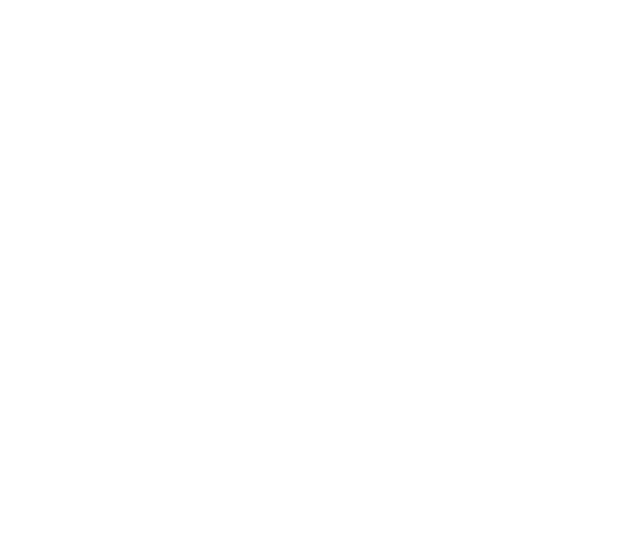
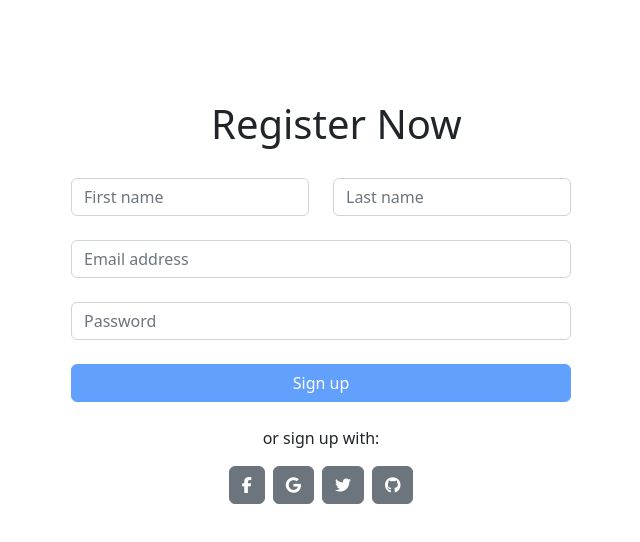
Before and after one commit to Sallyzahran/BooksWebsite-Angular, an Angular app: page /register in a window 1280 px wide. Before the commit this address led to /. Shown: the top 542 px of the page, without its empty margins (429-1069 px from the left). Built offline with nearby package versions, Linux system fonts and the light colour scheme.

Commit message:
Adding registerComponent

```diff
--- /dev/null
+++ b/src/app/register/register.component.css
@@ -0,0 +1,18 @@
+
+form{
+
+    display: flex;
+    flex-direction: column;
+    width: 500px;
+    height: 500px;
+    /* justify-content: center; */
+    margin-left: 500px;
+    margin-top: 100px;
+
+
+}
+h1{
+    margin-left: 140px;
+    margin-bottom: 30px;
+
+}
--- /dev/null
+++ b/src/app/register/register.component.html
@@ -0,0 +1,91 @@
+
+<form [formGroup]="registerForm" (ngSubmit)="submitRegisterForm()">
+    <h1>Register Now</h1>
+    <!-- 2 column grid layout with text inputs for the first and last names -->
+    <div class="row mb-4">
+
+      <div class="col">
+
+        <div class="form-outline">
+          <input
+          type="text"
+           id="form3Example1"
+           class="form-control"
+           placeholder="First name"
+           name="firstName"
+           formControlName="firstName"
+           />
+           <div class="text-danger" *ngIf="registerForm.controls['firstName'].touched && registerForm.controls['firstName'].invalid " >
+            <span *ngIf="registerForm.controls['firstName']?.errors?.['required']">This field is required</span>
+           </div>
+
+        </div>
+      </div>
+      <div class="col">
+        <div class="form-outline">
+          <input type="text" id="form3Example2" class="form-control" placeholder="Last name"
+          name="lastName"
+          formControlName="lastName"
+          />
+          <div class="text-danger" *ngIf="registerForm.controls['lastName'].touched && registerForm.controls['lastName'].invalid " >
+            <span *ngIf="registerForm.controls['lastName']?.errors?.['required']">This field is required</span>
+
+          </div>
+
+</div>
+        </div>
+      </div>
+
+
+    <!-- Email input -->
+    <div class="form-outline mb-4">
+      <input type="email" id="form3Example3" class="form-control" placeholder="Email address"
+      name="email"
+      formControlName="email"
+      />
+      <div  class="text-danger" *ngIf="registerForm.controls['email'].touched && registerForm.controls['email'].invalid " >
+        <span *ngIf="registerForm.controls['email']?.errors?.['required']">This field is required</span>
+        <span *ngIf="registerForm.controls['email']?.errors?.['pattern']">This email is invalid</span>
+      </div>
+    </div>
+
+    <!-- Password input -->
+    <div class="form-outline mb-4">
+      <input type="password" id="form3Example4" class="form-control" placeholder="Password"
+      name="password"
+      formControlName="password"
+      />
+      <div class="text-danger" *ngIf="registerForm.controls['password'].touched && registerForm.controls['password'].invalid " >
+        <span *ngIf="registerForm.controls['password']?.errors?.['required']">This field is required</span>
+        <span *ngIf="registerForm.controls['password']?.errors?.['pattern']">
+          password must have at least 8 characters , contains at least one lowercase ,
+           one uppercase ,
+            one digit
+          and one special character
+        </span>
+      </div>
+    </div>
+
+    <!-- Submit button -->
+    <button type="submit" class="btn btn-primary btn-block mb-4" [disabled]="registerForm.invalid">Sign up</button>
+
+    <!-- Register buttons -->
+    <div class="text-center">
+      <p>or sign up with:</p>
+      <button type="button" class="btn btn-secondary btn-floating mx-1">
+        <i class="fab fa-facebook-f"></i>
+      </button>
+
+      <button type="button" class="btn btn-secondary btn-floating mx-1">
+        <i class="fab fa-google"></i>
+      </button>
+
+      <button type="button" class="btn btn-secondary btn-floating mx-1">
+        <i class="fab fa-twitter"></i>
+      </button>
+
+      <button type="button" class="btn btn-secondary btn-floating mx-1">
+        <i class="fab fa-github"></i>
+      </button>
+    </div>
+  </form>
--- /dev/null
+++ b/src/app/register/register.component.ts
@@ -0,0 +1,23 @@
+import { Component } from '@angular/core';
+import { FormControl, FormGroup, Validators } from '@angular/forms';
+
+@Component({
+  selector: 'app-register',
+  templateUrl: './register.component.html',
+  styleUrls: ['./register.component.css']
+})
+export class RegisterComponent {
+  registerForm : FormGroup
+  constructor(){
+   this.registerForm = new FormGroup({
+     firstName : new FormControl(null, [Validators.required]),
+     lastName : new FormControl(null, [Validators.required]),
+     email: new FormControl(null, [Validators.required, Validators.pattern(/^[\w-\.]+@([\w-]+\.)+[\w-]{2,4}$/)]),
+    password : new FormControl(null, [Validators.required , Validators.pattern(/^(?=.*\d)(?=.*[a-z])(?=.*[A-Z])(?=(.*[`!@#$%\^&*\-_=\+'/\.,]){1}).{8,}$/)])
+    })
+  }
+  submitRegisterForm(){
+   console.log(this.registerForm);
+
+  }
+}
```
Also changed, not shown: src/app/app-routing.module.ts (+8 -2 lines), src/app/app.module.ts (+6 -3 lines), 1 other file (tests, documents, lock files or other folders).
